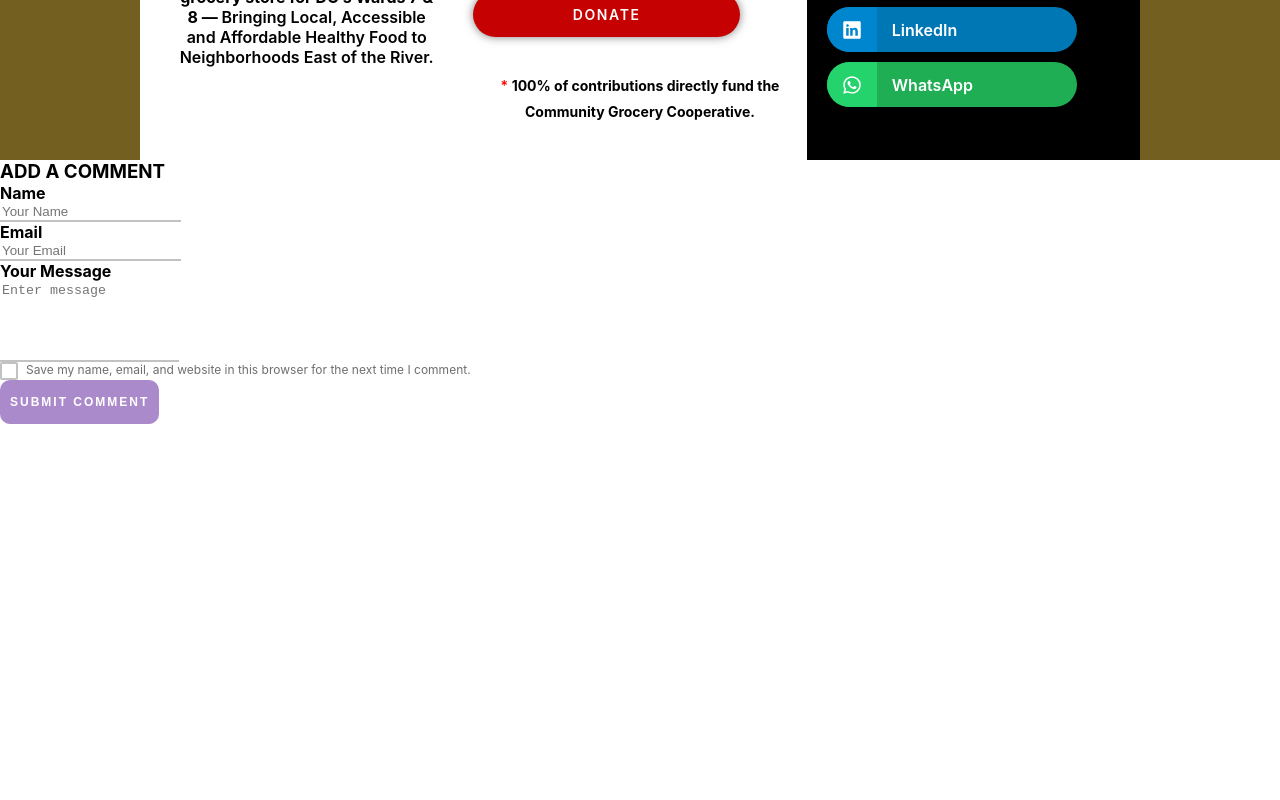
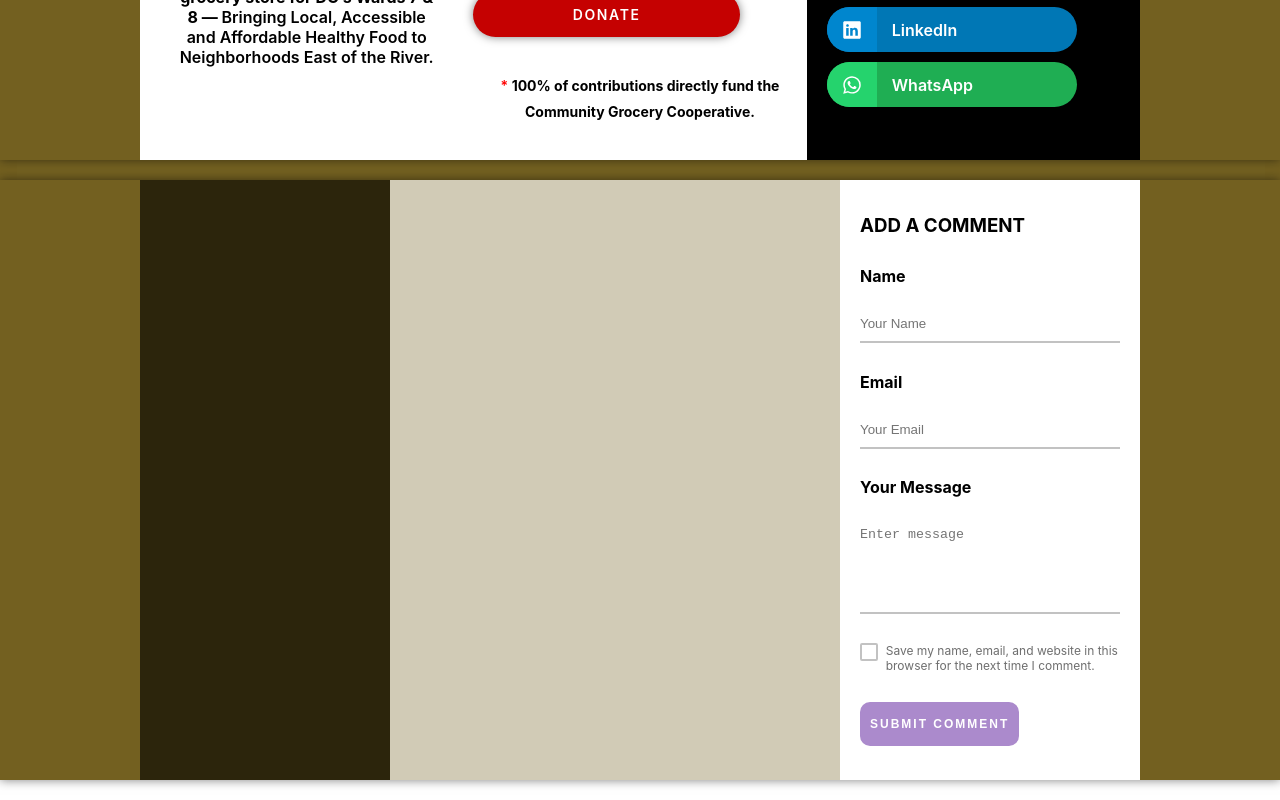
Before and after one commit to CrowdWork/react-landing-page, a React (Create React App) app: page / in a window 1280 px wide. Shown: the part 340-1140 px from the top of the page. Before the commit the page ends 800 px from the top, so only its background shows below. Built offline with nearby package versions, Linux system fonts and the light colour scheme.

Commit message:
cleaned stylings on form?

```diff
--- a/src/Components/Form/Form.js
+++ b/src/Components/Form/Form.js
@@ -33,7 +33,10 @@
 
   render() {
     return (
-      <form autoComplete={this.state.autoComplete} className="comment-form">
+      <form
+        autoComplete={this.state.autoComplete}
+        className="comment-form column"
+      >
         <h3>ADD A COMMENT</h3>
         <label htmlFor="name" className="form-text">
           {" "}
--- a/src/Components/Form/Form.scss
+++ b/src/Components/Form/Form.scss
@@ -2,11 +2,14 @@
 @import "../../mixins.scss";
 
 .comment-form {
-  @include flex(center, flex-start, column);
+  width: 30%;
+  @include flex(space-around, flex-start, column);
   background-color: white;
+  padding: 20px;
   .form-text {
     @include flex(center, flex-start, column);
     font-weight: 700;
+    width: 100%;
     input,
     textarea {
       width: 100%;
@@ -14,6 +17,8 @@
       border: none;
       border-bottom: 2px solid rgba(0, 0, 0, 0.24);
       outline: none;
+      margin-top: 20px;
+      padding: 10px 0;
       &:focus {
         border-bottom: 2px solid #ab8acc;
       }
@@ -21,16 +26,15 @@
   }
   //stylings for checkbox
   .form-checkbox {
-    @include flex(center, flex-start, row);
+    @include flex(flex-start, flex-start, row);
     font-size: 12px;
     color: #6e6e6e;
-    // width: fit-content;
+    // width: 100%;
     input {
-      width: 100%;
       opacity: 0;
       position: absolute;
       cursor: pointer;
-      margin: 0;
+      margin-right: 0;
       &:checked ~ .purple-check {
         background-color: #ab8acc !important;
         border: 2px solid #ab8acc !important;
@@ -47,7 +51,7 @@
     justify-content: center;
     align-items: center;
     height: 18px;
-    width: 18px;
+    width: 30px;
     background-color: transparent;
     border-radius: 2px;
     margin-right: 8px;
--- a/src/Sections/Contribute/Contribute.js
+++ b/src/Sections/Contribute/Contribute.js
@@ -4,9 +4,13 @@
 
 const Contribute = (props) => {
   return (
-    <>
-      <Form />
-    </>
+    <div className="contribute">
+      <div className="container">
+        <div className="contributors column"></div>
+        <div className="comments column"></div>
+        <Form />
+      </div>
+    </div>
   );
 };
 
--- a/src/Sections/Contribute/Contribute.scss
+++ b/src/Sections/Contribute/Contribute.scss
@@ -1,2 +1,24 @@
 @import "../../mixins.scss";
 @import "../../variables.scss";
+
+.contribute {
+  box-shadow: $shadow;
+  @include flex(center, center, row);
+  margin: 20px 0;
+  .container {
+    width: 1000px;
+    height: 100%;
+    @include flex(space-around, center, row);
+    .column {
+      min-height: 600px;
+    }
+    .contributors {
+      width: 25%;
+      background-color: rgba(0, 0, 0, 0.611);
+    }
+    .comments {
+      background-color: rgba(255, 255, 255, 0.673);
+      width: 45%;
+    }
+  }
+}
```
